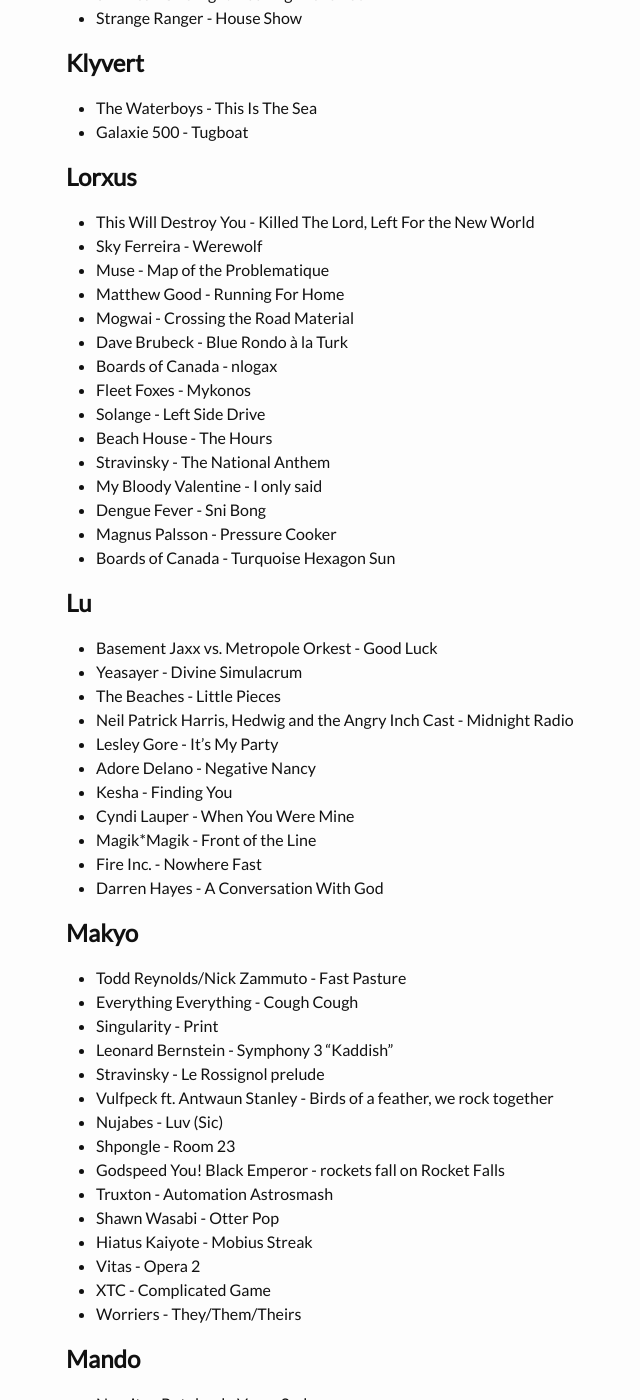
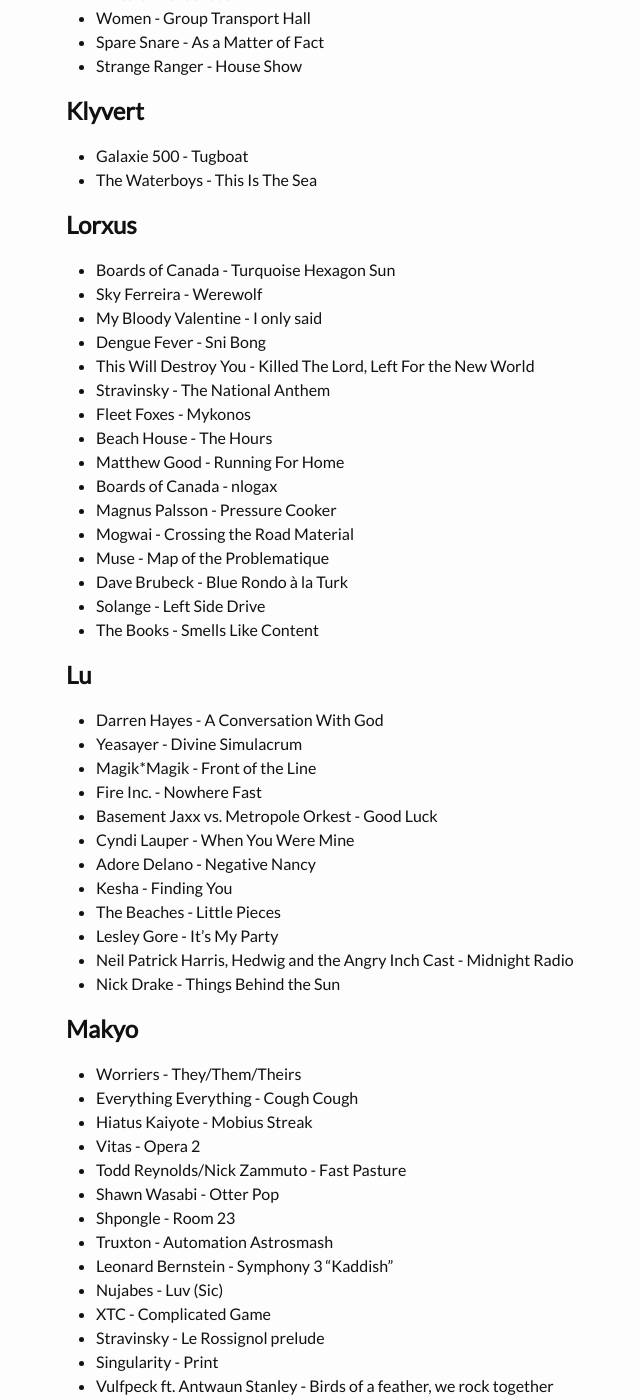
Before and after one commit to makyo/salsa, a Jekyll site: the page built from weekly.md, in a window 1280 px wide and 1400 px high, scrolled down 1147 px. Shown: the whole window, without its empty margins (204-844 px from the left). Built offline with Jekyll 4.4.1, drawn with Linux system fonts in a browser that asks for light colours; some of the changed text lies outside the part shown.

Commit message:
SALSA weekly

```diff
--- /dev/null
+++ b/_data/weekly-2017-10-08.csv
@@ -0,0 +1,17 @@
+Name,Artist - Song Title,Why you dig it (HTML and Markdown okay),Where to find it,Link
+Alteq,Diarrhea Planet - Ghost With A Boner,Happy Halloween! ,BOOtify,https://open.spotify.com/track/1pJJKucIGUmb3JiJnB5UEC
+Peri,Phideaux - Microdeath Softstar,"Sometimes I just crave some comfortable classic rock soundingish Prog type music. When I get that jones I crack open a nice can of Phideaux. They've got lovely guitar riffs, organs, weird time signatures, meedly meedly solos, occasional saxaphones, and wonderfully morbid psychadelic lyrics. What's not to love?",In hoc Spotify vinces,https://open.spotify.com/track/2NozQm2dYJTZl8K3qbBOWr
+Lu,Nick Drake - Things Behind the Sun,"Blame Griffin McElroy for this one. On his new podcast <i>Wonderful</i>, Griffin brought up how Nick Drake's music is a recurring fall soundtrack for him. Superficially this just prompted me to go listen to Nick Drake as well, but it also got my brain thinking on what fall music means. There isn't really Thanksgiving holiday music, and while I love Halloween music it's not <i>all of fall</i>, so it's an interesting thought. What music encapsulates an entire season, from lyrics to just the mood.
+
+Nick Drake is definitely one of those artists. His music feels like a brisk October day with some leaves on the ground and a warm coffee or apple cider in your hand. It's warm, cozy, a little sombre but not overly so. Drake evokes that changing, pensive mood accurately and with beauty.
+
+Happy autumn, y'all.","The slowly dying landscape of the world, burning with sunset foliage that will soon give way to the bone branches of winter.",https://open.spotify.com/track/2u6PeEPCbQUP656PbSi7AH
+Makyo,Django Django - Found You,"Dunno how to classify the sound other than ""tired tenors' choir"". That also includes [Boys Latin](https://open.spotify.com/track/178yi3jvbIHwnaxeAVUCD9). Bonus points for Django being a friend's dog's name, and double bonus points for double Django.",Yeah,https://open.spotify.com/track/3AQWlrP7KVq9LIsO0vd0cm
+Amdusias,Rapsody - Power,"So, this album has a million good guests on it, but this track features Kendrick Lamar, who's slightly popular these days, I guess.
+
+I don't actually have that much to say here: this track is great, the flows are incredible, and that ultra-gritty sawtooth Royksopp bassline drills directly into my head in the best way possible.",Spoof!,https://open.spotify.com/track/4DxaBl7XTThDb9zRZjIWOB
+Lorxus,The Books - Smells Like Content,It's finally come to my attention that I haven't put up one of my favorite songs here! Smells Like Content has a rich sonic landscape and surreal but evocative lyrics - the perfect thing to celebrate a rainy afternoon after a week of surreal nightmares.,The center of the sun,https://open.spotify.com/track/4OnYvmKZxbKRX1atDKWab9
+Proxy,Yaeji - Last Breath,"I keep forgetting about if I’ve talked about Yaeji on SALSA before, as I’ve brought her up pretty consistently when chatting with everyone else. They’re a solid fresh face in house music, dreamily blending Korean and English into her work lyricism and applying a lot of seamless vocal tricks into house music that I would more often listen to while stoned rather than in a club.
+
+‘Last Breath’ is completely different in that regard, as it has a driving pulse to it and is structured lyrically like a makeup tutorial. This is primarily the reason for the linked YouTube video in this week’s playlist, namely because the video for this song is a makeup tutorial set to a very 90’s house track. It’s instantly catchy and once you actually pay attention to what the words are saying, its perspective and very timely point are that much more clear and upfront.","YouTube, apply directly to the forehead.",https://www.youtube.com/watch?v=pglE79xAGlA
+Rodo,Soulja Boy - Anime,"""Anime swag, I'm lookin like goku, anime swag, when I pull up in that old school"" I need not say more",TouYube,https://www.youtube.com/watch?v=Y1YxOe1L6I8
--- a/_data/weeklyify.yml
+++ b/_data/weeklyify.yml
@@ -1,50 +1,53 @@
-Alteq: [Matthew Good Band - Running for Home, World/Inferno Friendship Society - Cats
-    Are Not Lucky Creatures, Rubblebucket - Came Out of a Lady, Queen - Play the Game,
-  Ezra Furman - Tell Em All to Go to Hell, Baths - Yeoman, Donald Fagen - I.G.Y.,
-  Childish Gambino -- Boogieman, Moses Sumney - Quarrel, Ben Gibbard - The Concept,
-  Hop Along - Tibetan Pop Stars, Broken Social Scene - Gonna Get Better, Wells Fargo
-    -- Coming Home, LCD Soundstyem - You Can't Hide / Shame on You, John Grant - Snug
-    Slacks]
-Amdusias: [Paramore- Rose-colored Boy, 'The Library- You Don''t Need No Doctor, Sugar',
-  Zola Jesus - Exhumed, "Mondo Grosso- \u30E9\u30D3\u30EA\u30F3\u30B9", "\u2605STAR\
-    \ GUiTAR- Live", 'Oathbreaker- 10:56 / Second Son of R.', clipping. - The Deep,
-  DJ Shadow - Horror Show, Protest the Hero - Caravan, Mutemath - Prytania, TRUTHR-
-    Earth II, London Grammar- Non Believer, Allie X- Paper Love, Pryapisme - Totipotence
-    D'un Erg, Meniscus- Doom]
-Duster: [Women - Group Transport Hall, Spare Snare - As a Matter of Fact, Kincaid
-    - Parachute, Swirlies - One Light Flashing I Love You, Strange Ranger - House
-    Show]
-Klyvert: [The Waterboys - This Is The Sea, Galaxie 500 - Tugboat]
-Lorxus: ['This Will Destroy You - Killed The Lord, Left For the New World', Sky Ferreira
-    - Werewolf, Muse - Map of the Problematique, Matthew Good - Running For Home,
-  Mogwai - Crossing the Road Material, "Dave Brubeck - Blue Rondo \xE0 la Turk", Boards
-    of Canada - nlogax, Fleet Foxes - Mykonos, Solange - Left Side Drive, Beach House
-    - The Hours, Stravinsky - The National Anthem, My Bloody Valentine - I only said,
-  Dengue Fever - Sni Bong, Magnus Palsson - Pressure Cooker, Boards of Canada - Turquoise
-    Hexagon Sun]
-Lu: [Basement Jaxx vs. Metropole Orkest - Good Luck, Yeasayer - Divine Simulacrum,
-  The Beaches - Little Pieces, 'Neil Patrick Harris, Hedwig and the Angry Inch Cast
-    - Midnight Radio', Lesley Gore - It's My Party, Adore Delano - Negative Nancy,
-  Kesha - Finding You, Cyndi Lauper - When You Were Mine, Magik\*Magik - Front of
-    the Line, Fire Inc. - Nowhere Fast, Darren Hayes - A Conversation With God]
-Makyo: [Todd Reynolds/Nick Zammuto - Fast Pasture, Everything Everything - Cough Cough,
-  Singularity - Print, Leonard Bernstein - Symphony 3 "Kaddish", Stravinsky - Le Rossignol
-    prelude, 'Vulfpeck ft. Antwaun Stanley - Birds of a feather, we rock together',
-  Nujabes - Luv (Sic), Shpongle - Room 23, Godspeed You! Black Emperor - rockets fall
-    on Rocket Falls, Truxton - Automation Astrosmash, Shawn Wasabi - Otter Pop, Hiatus
-    Kaiyote - Mobius Streak, Vitas - Opera 2, XTC - Complicated Game, Worriers - They/Them/Theirs]
+Alteq: [John Grant - Snug Slacks, World/Inferno Friendship Society - Cats Are Not
+    Lucky Creatures, Broken Social Scene - Gonna Get Better, Wells Fargo -- Coming
+    Home, Matthew Good Band - Running for Home, Hop Along - Tibetan Pop Stars, Childish
+    Gambino -- Boogieman, Ben Gibbard - The Concept, Queen - Play the Game, Donald
+    Fagen - I.G.Y., LCD Soundstyem - You Can't Hide / Shame on You, Ezra Furman -
+    Tell Em All to Go to Hell, Rubblebucket - Came Out of a Lady, Baths - Yeoman,
+  Moses Sumney - Quarrel, Diarrhea Planet - Ghost With A Boner]
+Amdusias: [Meniscus- Doom, 'The Library- You Don''t Need No Doctor, Sugar', London
+    Grammar- Non Believer, Allie X- Paper Love, Paramore- Rose-colored Boy, TRUTHR-
+    Earth II, DJ Shadow - Horror Show, Mutemath - Prytania, "Mondo Grosso- \u30E9\u30D3\
+    \u30EA\u30F3\u30B9", clipping. - The Deep, Pryapisme - Totipotence D'un Erg, "\u2605\
+    STAR GUiTAR- Live", Zola Jesus - Exhumed, 'Oathbreaker- 10:56 / Second Son of
+    R.', Protest the Hero - Caravan, Rapsody - Power]
+Duster: [Swirlies - One Light Flashing I Love You, Kincaid - Parachute, Women - Group
+    Transport Hall, Spare Snare - As a Matter of Fact, Strange Ranger - House Show]
+Klyvert: [Galaxie 500 - Tugboat, The Waterboys - This Is The Sea]
+Lorxus: [Boards of Canada - Turquoise Hexagon Sun, Sky Ferreira - Werewolf, My Bloody
+    Valentine - I only said, Dengue Fever - Sni Bong, 'This Will Destroy You - Killed
+    The Lord, Left For the New World', Stravinsky - The National Anthem, Fleet Foxes
+    - Mykonos, Beach House - The Hours, Matthew Good - Running For Home, Boards of
+    Canada - nlogax, Magnus Palsson - Pressure Cooker, Mogwai - Crossing the Road
+    Material, Muse - Map of the Problematique, "Dave Brubeck - Blue Rondo \xE0 la\
+    \ Turk", Solange - Left Side Drive, The Books - Smells Like Content]
+Lu: [Darren Hayes - A Conversation With God, Yeasayer - Divine Simulacrum, Magik\*Magik
+    - Front of the Line, Fire Inc. - Nowhere Fast, Basement Jaxx vs. Metropole Orkest
+    - Good Luck, Cyndi Lauper - When You Were Mine, Adore Delano - Negative Nancy,
+  Kesha - Finding You, The Beaches - Little Pieces, Lesley Gore - It's My Party, 'Neil
+    Patrick Harris, Hedwig and the Angry Inch Cast - Midnight Radio', Nick Drake -
+    Things Behind the Sun]
+Makyo: [Worriers - They/Them/Theirs, Everything Everything - Cough Cough, Hiatus Kaiyote
+    - Mobius Streak, Vitas - Opera 2, Todd Reynolds/Nick Zammuto - Fast Pasture, Shawn
+    Wasabi - Otter Pop, Shpongle - Room 23, Truxton - Automation Astrosmash, Leonard
+    Bernstein - Symphony 3 "Kaddish", Nujabes - Luv (Sic), XTC - Complicated Game,
+  Stravinsky - Le Rossignol prelude, Singularity - Print, 'Vulfpeck ft. Antwaun Stanley
+    - Birds of a feather, we rock together', Godspeed You! Black Emperor - rockets
+    fall on Rocket Falls, Django Django - Found You]
 Mando: [Negrita - Rotolando Verso Sud]
-Peri: [Frost* - Heartstrings, Dengue Fever - Sni Bong, Busdriver - Imaginary Places,
-  Hrishikesh Hirway - Song Exploder, Louis Cole - Weird Part of the Night, Ihsahn
-    - Between the Eagle and the Snake, That Handsome Devil - Elephant Bones]
-Proxy: [Charisma.com - NOW, Deerhoof - I Will Spite Survive (feat. Jenn Wasner), Sote
-    - Plural, Fiona Apple - Fast As You Can, "Bj\xF6rk - Pluto", Yuragi - night is
-    young, Mykki Blanco - The Plug Won't, The World Is A Beautiful Place & I Am No
-    Longer Afraid To Die - The Future, Carly Rae Jepsen - Cut To The Feeling, "\u2020\u2021\
-    \u2020 - Baba Vanga", Pedestrian Deposit - You Didn't Break Me, Angel Olsen -
-    Shut Up Kiss Me, Brockhampton - JUNKY, Sidewalks and Skeletons - The Void]
-Rodo: [Lemon Demon - When He Died]
+Peri: [Frost* - Heartstrings, That Handsome Devil - Elephant Bones, Busdriver - Imaginary
+    Places, Hrishikesh Hirway - Song Exploder, Dengue Fever - Sni Bong, Louis Cole
+    - Weird Part of the Night, Ihsahn - Between the Eagle and the Snake, Phideaux
+    - Microdeath Softstar]
+Proxy: [Sidewalks and Skeletons - The Void, Charisma.com - NOW, Pedestrian Deposit
+    - You Didn't Break Me, Angel Olsen - Shut Up Kiss Me, "\u2020\u2021\u2020 - Baba\
+    \ Vanga", Mykki Blanco - The Plug Won't, Carly Rae Jepsen - Cut To The Feeling,
+  Sote - Plural, Yuragi - night is young, Brockhampton - JUNKY, Fiona Apple - Fast
+    As You Can, Deerhoof - I Will Spite Survive (feat. Jenn Wasner), "Bj\xF6rk - Pluto",
+  The World Is A Beautiful Place & I Am No Longer Afraid To Die - The Future, Yaeji
+    - Last Breath]
+Rodo: [Lemon Demon - When He Died, Soulja Boy - Anime]
 SignificantOtter: [Streetlight Manifesto - A Better Place A Better Time]
-Veyote: ["Above & Beyond - My Own Hymn (feat. Zo\xEB Johnston)", Chris Lake - Give
-    Her Right Back (feat. Dances With White Girls), Metrik - Hi!, Tchami - World To
-    Me (feat. Luke James), The Mary Nixons - Adrian]
+Veyote: [Tchami - World To Me (feat. Luke James), The Mary Nixons - Adrian, Metrik
+    - Hi!, "Above & Beyond - My Own Hymn (feat. Zo\xEB Johnston)", Chris Lake - Give
+    Her Right Back (feat. Dances With White Girls)]
```
Also changed, not shown: _posts/2017-10-08-salsa-weekly.md (added, +27 -0 lines).
